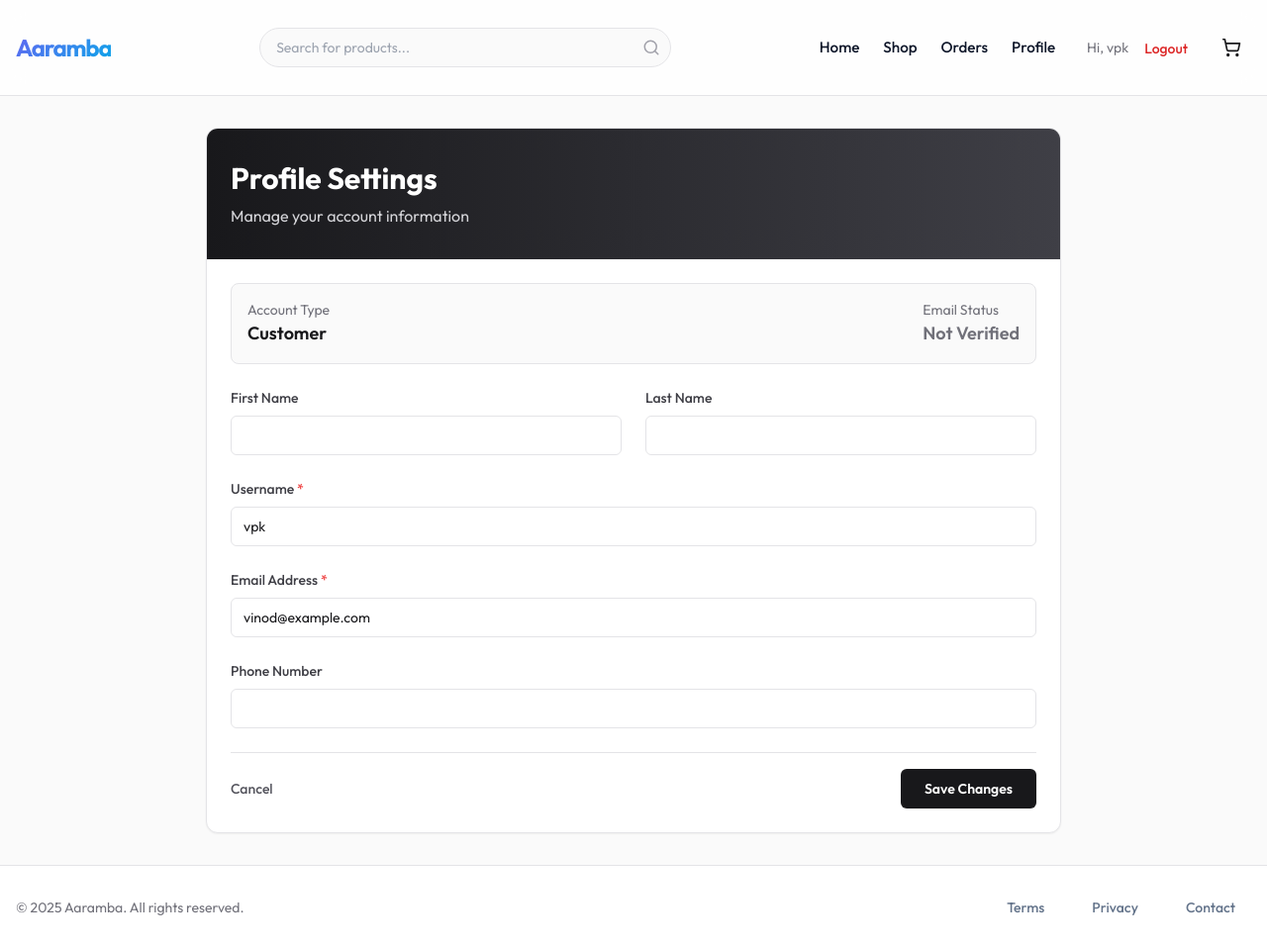
After one commit to VINODPKOTI/Gravity-Store, a Django app: page /accounts/profile/ in a window 1280 px wide. The commit adds this page. Shown: the whole page at 99% size. Run offline with Django 5.2, Linux system fonts and the light colour scheme; a user stored in the database is signed in; data comes from the database, SQL or seed files in the repository; both versions use the stored data as it was after the commit; some libraries are stand-ins or nearby versions.

Commit message:
Added user profile, Email login etc

```diff
--- a/aaramba_project/settings.py
+++ b/aaramba_project/settings.py
@@ -138,7 +138,13 @@ MEDIA_ROOT = BASE_DIR / 'media'
 
 DEFAULT_AUTO_FIELD = 'django.db.models.BigAutoField'
 
+# Authentication
 AUTH_USER_MODEL = 'accounts.User'
+
+AUTHENTICATION_BACKENDS = [
+    'accounts.backends.EmailOrUsernameBackend',  # Custom backend for email/username login
+    'django.contrib.auth.backends.ModelBackend',  # Default backend
+]
 
 # Razorpay Config (Mock for now)
 RAZORPAY_KEY_ID = 'rzp_test_YOUR_KEY_ID'
--- a/accounts/forms.py
+++ b/accounts/forms.py
@@ -3,8 +3,26 @@ from django.contrib.auth.forms import UserCreationForm
 from .models import User, Address
 
 class RegistrationForm(UserCreationForm):
-    role = forms.ChoiceField(choices=User.Role.choices, widget=forms.Select(attrs={
-        'class': 'flex h-10 w-full items-center justify-between rounded-md border border-zinc-200 bg-white px-3 py-2 text-sm ring-offset-white placeholder:text-zinc-500 focus:outline-none focus:ring-2 focus:ring-zinc-950 focus:ring-offset-2 disabled:cursor-not-allowed disabled:opacity-50'
+    phone = forms.CharField(max_length=15, required=False, widget=forms.TextInput(attrs={
+        'class': 'flex h-10 w-full rounded-md border border-zinc-200 bg-white px-3 py-2 text-sm ring-offset-white file:border-0 file:bg-transparent file:text-sm file:font-medium placeholder:text-zinc-500 focus-visible:outline-none focus-visible:ring-2 focus-visible:ring-zinc-950 focus-visible:ring-offset-2 disabled:cursor-not-allowed disabled:opacity-50'
+    }))
+
+    class Meta:
+        model = User
+        fields = ('username', 'email', 'phone')
+
+class UserProfileForm(forms.ModelForm):
+    first_name = forms.CharField(max_length=150, required=False, widget=forms.TextInput(attrs={
+        'class': 'flex h-10 w-full rounded-md border border-zinc-200 bg-white px-3 py-2 text-sm ring-offset-white file:border-0 file:bg-transparent file:text-sm file:font-medium placeholder:text-zinc-500 focus-visible:outline-none focus-visible:ring-2 focus-visible:ring-zinc-950 focus-visible:ring-offset-2 disabled:cursor-not-allowed disabled:opacity-50'
+    }))
+    last_name = forms.CharField(max_length=150, required=False, widget=forms.TextInput(attrs={
+        'class': 'flex h-10 w-full rounded-md border border-zinc-200 bg-white px-3 py-2 text-sm ring-offset-white file:border-0 file:bg-transparent file:text-sm file:font-medium placeholder:text-zinc-500 focus-visible:outline-none focus-visible:ring-2 focus-visible:ring-zinc-950 focus-visible:ring-offset-2 disabled:cursor-not-allowed disabled:opacity-50'
+    }))
+    username = forms.CharField(max_length=150, widget=forms.TextInput(attrs={
+        'class': 'flex h-10 w-full rounded-md border border-zinc-200 bg-white px-3 py-2 text-sm ring-offset-white file:border-0 file:bg-transparent file:text-sm file:font-medium placeholder:text-zinc-500 focus-visible:outline-none focus-visible:ring-2 focus-visible:ring-zinc-950 focus-visible:ring-offset-2 disabled:cursor-not-allowed disabled:opacity-50'
+    }))
+    email = forms.EmailField(widget=forms.EmailInput(attrs={
+        'class': 'flex h-10 w-full rounded-md border border-zinc-200 bg-white px-3 py-2 text-sm ring-offset-white file:border-0 file:bg-transparent file:text-sm file:font-medium placeholder:text-zinc-500 focus-visible:outline-none focus-visible:ring-2 focus-visible:ring-zinc-950 focus-visible:ring-offset-2 disabled:cursor-not-allowed disabled:opacity-50'
     }))
     phone = forms.CharField(max_length=15, required=False, widget=forms.TextInput(attrs={
         'class': 'flex h-10 w-full rounded-md border border-zinc-200 bg-white px-3 py-2 text-sm ring-offset-white file:border-0 file:bg-transparent file:text-sm file:font-medium placeholder:text-zinc-500 focus-visible:outline-none focus-visible:ring-2 focus-visible:ring-zinc-950 focus-visible:ring-offset-2 disabled:cursor-not-allowed disabled:opacity-50'
@@ -12,7 +30,7 @@ class RegistrationForm(UserCreationForm):
 
     class Meta:
         model = User
-        fields = ('username', 'email', 'role', 'phone')
+        fields = ('first_name', 'last_name', 'username', 'email', 'phone')
 
 class AddressForm(forms.ModelForm):
     class Meta:
--- a/accounts/urls.py
+++ b/accounts/urls.py
@@ -6,8 +6,9 @@ app_name = 'accounts'
 
 urlpatterns = [
     path('login/', auth_views.LoginView.as_view(template_name='accounts/login.html', next_page='/'), name='login'),
-    path('logout/', auth_views.LogoutView.as_view(next_page='/accounts/login/'), name='logout'),
+    path('logout/', auth_views.LogoutView.as_view(next_page='/'), name='logout'),
     path('register/', views.register, name='register'),
+    path('profile/', views.profile, name='profile'),
 
     path('addresses/', views.address_list, name='address_list'),
     path('addresses/add/', views.address_add, name='address_add'),
--- a/accounts/views.py
+++ b/accounts/views.py
@@ -9,7 +9,9 @@ def register(request):
     if request.method == 'POST':
         form = RegistrationForm(request.POST)
         if form.is_valid():
-            user = form.save()
+            user = form.save(commit=False)
+            user.role = user.Role.CUSTOMER  # Default all new users to Customer
+            user.save()
             login(request, user)
             return redirect('core:home')
     else:
@@ -72,3 +74,19 @@ def address_delete(request, pk):
         address.delete()
         return redirect('accounts:address_list')
     return render(request, 'accounts/address_confirm_delete.html', {'address': address})
+
+@login_required
+def profile(request):
+    from .forms import UserProfileForm
+    from django.contrib import messages
+
+    if request.method == 'POST':
+        form = UserProfileForm(request.POST, instance=request.user)
+        if form.is_valid():
+            form.save()
+            messages.success(request, 'Profile updated successfully!')
+            return redirect('accounts:profile')
+    else:
+        form = UserProfileForm(instance=request.user)
+
+    return render(request, 'accounts/profile.html', {'form': form})
--- a/templates/accounts/login.html
+++ b/templates/accounts/login.html
@@ -42,10 +42,10 @@
                 {% endif %}
 
                 <div>
-                    <label for="id_username" class="block text-sm font-medium text-zinc-700">Username</label>
+                    <label for="id_username" class="block text-sm font-medium text-zinc-700">Email or Username</label>
                     <div class="mt-1">
                         <input type="text" name="username" autofocus autocapitalize="none" autocomplete="username"
-                            maxlength="150" required id="id_username"
+                            maxlength="150" required id="id_username" placeholder="Enter your email or username"
                             class="flex h-10 w-full rounded-md border border-zinc-200 bg-white px-3 py-2 text-sm ring-offset-white file:border-0 file:bg-transparent file:text-sm file:font-medium placeholder:text-zinc-500 focus-visible:outline-none focus-visible:ring-2 focus-visible:ring-zinc-950 focus-visible:ring-offset-2 disabled:cursor-not-allowed disabled:opacity-50">
                     </div>
                 </div>
--- /dev/null
+++ b/templates/accounts/profile.html
@@ -0,0 +1,130 @@
+{% extends 'base.html' %}
+
+{% block title %}Profile - Aaramba{% endblock %}
+
+{% block content %}
+<div class="container mx-auto px-4 py-8 max-w-4xl">
+    <div class="bg-white rounded-xl border border-zinc-200 shadow-sm overflow-hidden">
+        <!-- Header -->
+        <div class="bg-gradient-to-r from-zinc-900 to-zinc-700 px-6 py-8 text-white">
+            <h1 class="text-3xl font-bold">Profile Settings</h1>
+            <p class="text-zinc-300 mt-2">Manage your account information</p>
+        </div>
+
+        <!-- Profile Content -->
+        <div class="p-6">
+            <!-- Success Message -->
+            {% if messages %}
+            {% for message in messages %}
+            <div class="mb-6 rounded-lg bg-green-50 p-4 border border-green-200">
+                <div class="flex">
+                    <svg xmlns="http://www.w3.org/2000/svg" width="20" height="20" viewBox="0 0 24 24" fill="none"
+                        stroke="currentColor" stroke-width="2" stroke-linecap="round" stroke-linejoin="round"
+                        class="text-green-600 mr-3">
+                        <path d="M22 11.08V12a10 10 0 1 1-5.93-9.14"></path>
+                        <polyline points="22 4 12 14.01 9 11.01"></polyline>
+                    </svg>
+                    <span class="text-sm font-medium text-green-800">{{ message }}</span>
+                </div>
+            </div>
+            {% endfor %}
+            {% endif %}
+
+            <!-- User Info Card -->
+            <div class="mb-6 p-4 bg-zinc-50 rounded-lg border border-zinc-200">
+                <div class="flex items-center justify-between">
+                    <div>
+                        <p class="text-sm text-zinc-500">Account Type</p>
+                        <p class="text-lg font-semibold text-zinc-900">{{ user.get_role_display }}</p>
+                    </div>
+                    <div>
+                        <p class="text-sm text-zinc-500">Email Status</p>
+                        <p
+                            class="text-lg font-semibold {% if user.is_verified %}text-green-600{% else %}text-zinc-500{% endif %}">
+                            {% if user.is_verified %}
+                            <span class="inline-flex items-center gap-1">
+                                <svg xmlns="http://www.w3.org/2000/svg" width="16" height="16" viewBox="0 0 24 24"
+                                    fill="none" stroke="currentColor" stroke-width="2" stroke-linecap="round"
+                                    stroke-linejoin="round">
+                                    <path d="M22 11.08V12a10 10 0 1 1-5.93-9.14"></path>
+                                    <polyline points="22 4 12 14.01 9 11.01"></polyline>
+                                </svg>
+                                Verified
+                            </span>
+                            {% else %}
+                            Not Verified
+                            {% endif %}
+                        </p>
+                    </div>
+                </div>
+            </div>
+
+            <!-- Profile Form -->
+            <form method="post" class="space-y-6">
+                {% csrf_token %}
+
+                <div class="grid grid-cols-1 md:grid-cols-2 gap-6">
+                    <!-- First Name -->
+                    <div>
+                        <label for="{{ form.first_name.id_for_label }}"
+                            class="block text-sm font-medium text-zinc-700 mb-2">
+                            First Name
+                        </label>
+                        {{ form.first_name }}
+                    </div>
+
+                    <!-- Last Name -->
+                    <div>
+                        <label for="{{ form.last_name.id_for_label }}"
+                            class="block text-sm font-medium text-zinc-700 mb-2">
+                            Last Name
+                        </label>
+                        {{ form.last_name }}
+                    </div>
+                </div>
+
+                <!-- Username -->
+                <div>
+                    <label for="{{ form.username.id_for_label }}" class="block text-sm font-medium text-zinc-700 mb-2">
+                        Username <span class="text-red-500">*</span>
+                    </label>
+                    {{ form.username }}
+                    {% if form.username.errors %}
+                    <p class="mt-1 text-sm text-red-600">{{ form.username.errors.0 }}</p>
+                    {% endif %}
+                </div>
+
+                <!-- Email -->
+                <div>
+                    <label for="{{ form.email.id_for_label }}" class="block text-sm font-medium text-zinc-700 mb-2">
+                        Email Address <span class="text-red-500">*</span>
+                    </label>
+                    {{ form.email }}
+                    {% if form.email.errors %}
+                    <p class="mt-1 text-sm text-red-600">{{ form.email.errors.0 }}</p>
+                    {% endif %}
+                </div>
+
+                <!-- Phone -->
+                <div>
+                    <label for="{{ form.phone.id_for_label }}" class="block text-sm font-medium text-zinc-700 mb-2">
+                        Phone Number
+                    </label>
+                    {{ form.phone }}
+                </div>
+
+                <!-- Submit Button -->
+                <div class="flex items-center justify-between pt-4 border-t border-zinc-200">
+                    <a href="{% url 'core:home' %}" class="text-sm font-medium text-zinc-600 hover:text-zinc-900">
+                        Cancel
+                    </a>
+                    <button type="submit"
+                        class="inline-flex items-center justify-center rounded-md bg-zinc-900 px-6 py-2.5 text-sm font-semibold text-white shadow-sm hover:bg-zinc-800 focus-visible:outline focus-visible:outline-2 focus-visible:outline-offset-2 focus-visible:outline-zinc-900 transition-colors">
+                        Save Changes
+                    </button>
+                </div>
+            </form>
+        </div>
+    </div>
+</div>
+{% endblock %}
--- a/templates/base.html
+++ b/templates/base.html
@@ -160,6 +160,8 @@
 
                 <a href="{% url 'orders:order_history' %}"
                     class="text-sm font-medium hover:text-primary transition-colors">Orders</a>
+                <a href="{% url 'accounts:profile' %}"
+                    class="text-sm font-medium hover:text-primary transition-colors">Profile</a>
 
                 <div class="flex items-center gap-4 ml-2">
                     <span class="text-sm text-zinc-500">Hi, {{ user.username }}</span>
@@ -173,7 +175,7 @@
                 <a href="{% url 'accounts:login' %}"
                     class="text-sm font-medium hover:text-primary transition-colors">Login</a>
                 <a href="{% url 'accounts:register' %}"
-                    class="btn  inline-flex h-9 items-center justify-center rounded-md px-4 py-2 text-sm font-medium text-white shadow transition-colors focus-visible:outline-none focus-visible:ring-1 disabled:pointer-events-none disabled:opacity-50">
+                    class="text-sm font-medium hover:text-primary transition-colors">
                     Get Started
                 </a>
                 {% endif %}
@@ -259,6 +261,8 @@
                     {% endif %}
                     <a href="{% url 'orders:order_history' %}"
                         class="block py-2 text-lg font-medium text-zinc-900">Orders</a>
+                    <a href="{% url 'accounts:profile' %}"
+                        class="block py-2 text-lg font-medium text-zinc-900">Profile</a>
                     <form action="{% url 'accounts:logout' %}" method="post" class="mt-2">
                         {% csrf_token %}
                         <button type="submit" class="text-red-600 font-medium w-full text-left">Logout</button>
```
Also changed, not shown: accounts/backends.py (added, +37 -0 lines), templates/accounts/register.html (+4 -4 lines), templates/core/home.html (+30 -2 lines), db.sqlite3.
